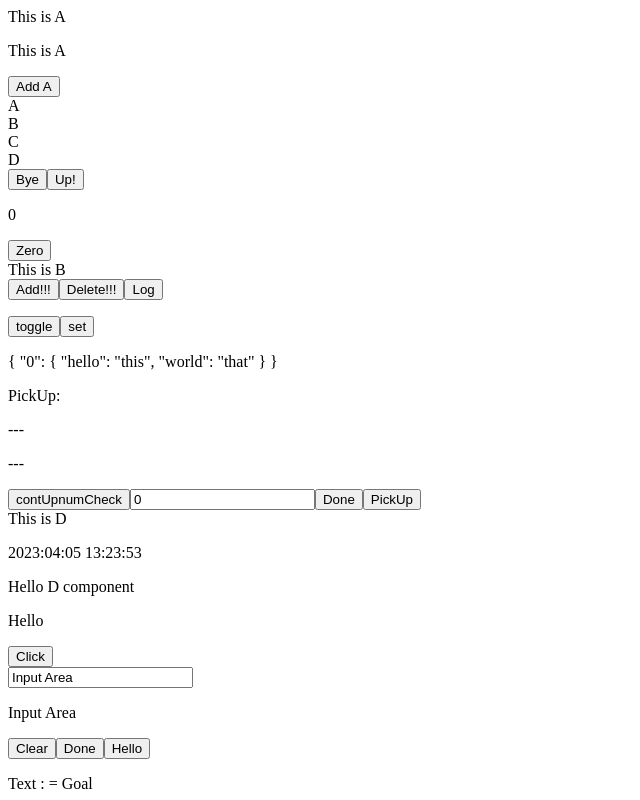
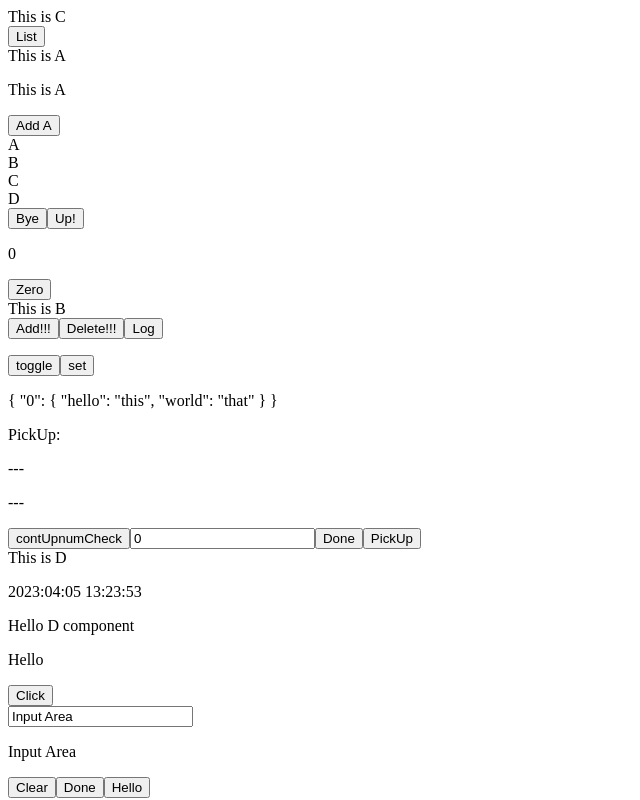
Before and after one commit to koyamal/pra_vue3, a Vue app in the folder vuePractive/: page / in a window 1280 px wide. Shown: the top 800 px of the page, without its empty margins (0-640 px from the left). Built offline with nearby package versions, Linux system fonts and the light colour scheme.

Commit message:
Use editAndShowNumberList

```diff
--- a/vuePractive/src/App.vue
+++ b/vuePractive/src/App.vue
@@ -220,6 +220,7 @@ export default {
 </script>
 
 <template>
+  <C />
   <A />
   <B />
   <D />
--- a/vuePractive/src/components/atom/C.vue
+++ b/vuePractive/src/components/atom/C.vue
@@ -9,15 +9,16 @@
   },
   methods: {
     editAndShowNumberList() {
-      const copyNumberList = numberList;
-      const spreadNumberList = [...numberList];
+      const copyNumberList = this.numberList;
+      const spreadNumberList = [...this.numberList];
       copyNumberList[1] = 2;
       console.log(copyNumberList);
-      console.log(numberList);
+      console.log(this.numberList);
     }
   }
   }
 </script>
 <template>
   <div>This is C</div>
+  <button @click="editAndShowNumberList">List</button>
 </template>
```
